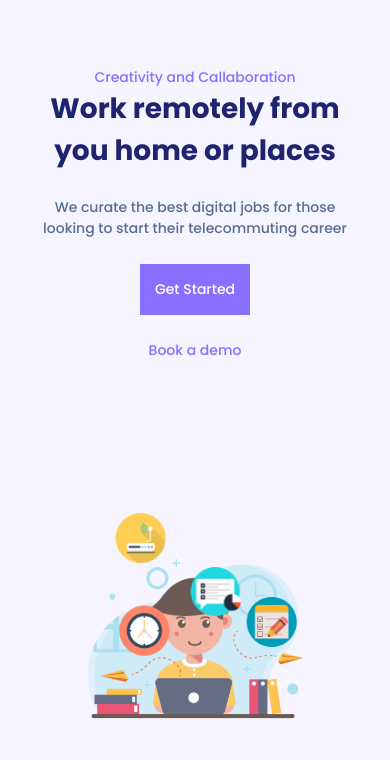
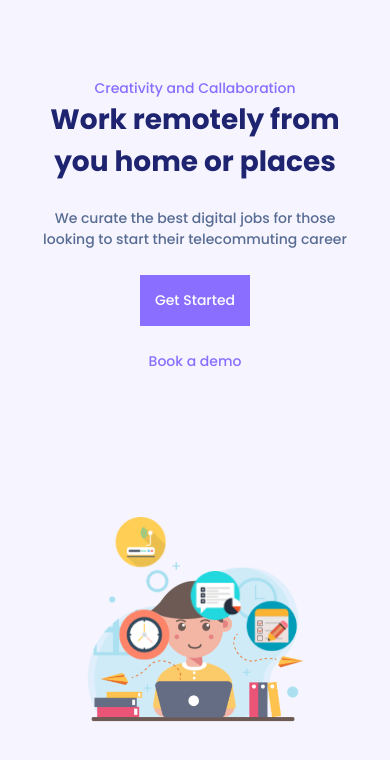
Before and after one commit to Purhariyanto/header, a plain HTML site: page index.html in a window 390 px wide. Shown: the part 60-820 px from the top of the page. Drawn offline with nearby package versions, Linux system fonts and the light colour scheme.

Commit message:
Update master.css

```diff
--- a/assets/css/master.css
+++ b/assets/css/master.css
@@ -232,7 +232,7 @@ nav {
   }
 }
 @media all and (max-width: 670px) {
-.text-1 { margin-top: 20px; }
+.text-1 { margin-top: 35px; }
   .container {
     margin: 0 10px;
   }
```
